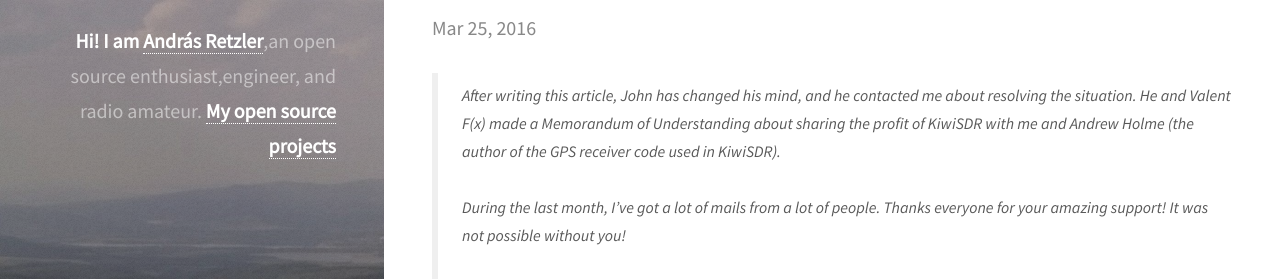
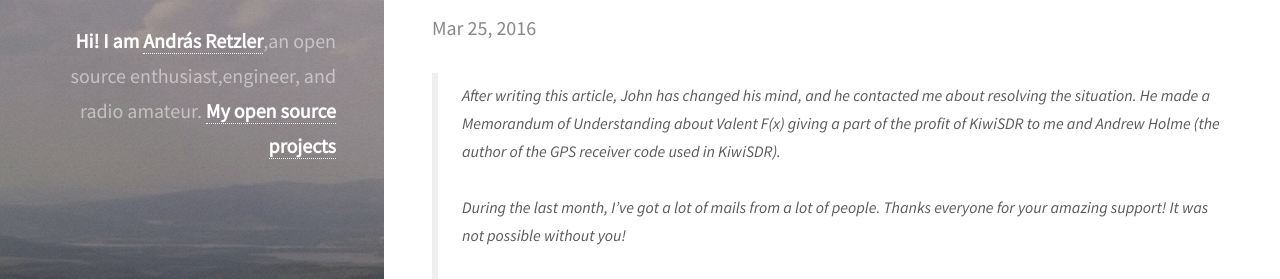
Before and after one commit to ha7ilm/ha7ilm.github.io, a Jekyll site: the page built from _posts/2016-03-25-kickstarter.md, in a window 1280 px wide and 900 px high. Shown: the part 191-470 px from the top of the window. Built offline with Jekyll 4.4.1, drawn with Linux system fonts in a browser that asks for light colours; comment, search, counter and statistics services are not loaded; some of the changed text lies outside the part shown.

Commit message:
Fixed article

```diff
--- a/_posts/2016-03-25-kickstarter.md
+++ b/_posts/2016-03-25-kickstarter.md
@@ -3,7 +3,7 @@ title: "John Seamons and ValentF(x) are selling their reputation on Kickstarter"
 layout: post
 ---
 
-> After writing this article, John has changed his mind, and he contacted me about resolving the situation. He and Valent F(x) made a Memorandum of Understanding about sharing the profit of KiwiSDR with me and Andrew Holme (the author of the GPS receiver code used in KiwiSDR). <br/><br/> During the last month, I've got a lot of mails from a lot of people. Thanks everyone for your amazing support! It was not possible without you!
+> After writing this article, John has changed his mind, and he contacted me about resolving the situation. He made a Memorandum of Understanding about Valent F(x) giving a part of the profit of KiwiSDR to me and Andrew Holme (the author of the GPS receiver code used in KiwiSDR).<br/><br/> During the last month, I've got a lot of mails from a lot of people. Thanks everyone for your amazing support! It was not possible without you!
 
 <hr />
 
```
Also changed, not shown: other parts of _posts/2016-03-25-kickstarter.md (+1 -1 lines).
